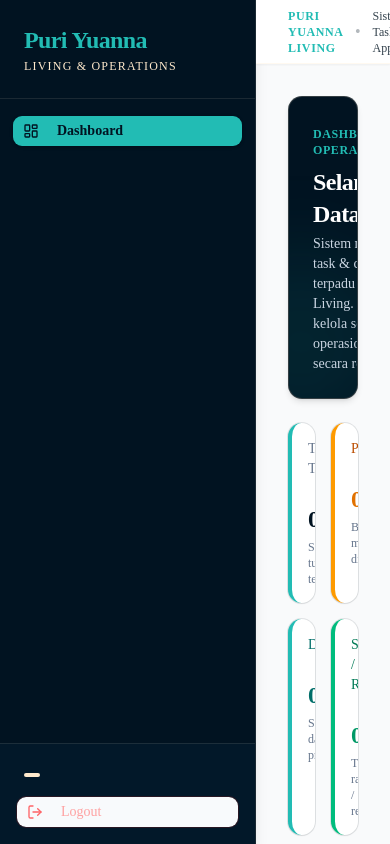
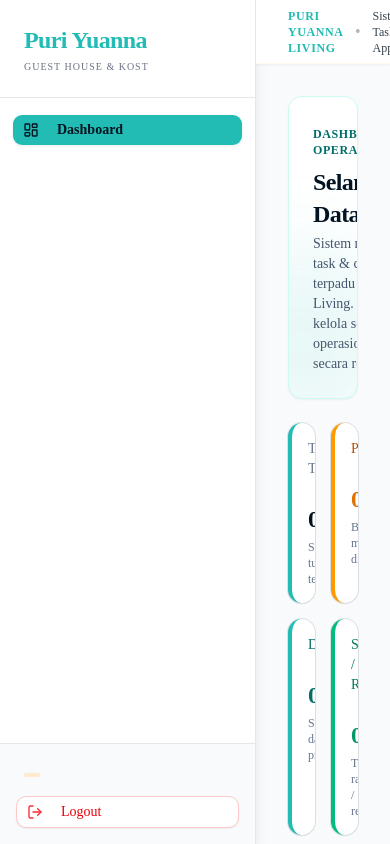
Before and after one commit to DFNexus/TaskManager_PuriYuanna-, a Next.js app in the folder frontend/: page /dashboard in a window 390 px wide. Built offline with nearby package versions, Linux system fonts and the light colour scheme; no server answers.

Commit message:
revisi warna

```diff
--- a/frontend/src/app/dashboard/approvals/page.tsx
+++ b/frontend/src/app/dashboard/approvals/page.tsx
@@ -372,7 +372,7 @@ export default function ApprovalsPage() {
                     <TableCell className="text-right">
                       <Button
                         size="sm"
-                        className="bg-[#22bcb4] hover:bg-[#1fa9a2] text-[#011321] font-bold shadow-xs"
+                        className="bg-[#ffeacd] hover:bg-[#ffe0b8] text-[#011321] font-bold shadow-xs"
                         onClick={() => handleOpenReview(report)}
                       >
                         <Eye className="mr-1.5 h-3.5 w-3.5" /> Review
--- a/frontend/src/app/dashboard/layout.tsx
+++ b/frontend/src/app/dashboard/layout.tsx
@@ -7,7 +7,7 @@ export default function DashboardLayout({
   children: React.ReactNode;
 }) {
   return (
-    <div className="flex h-screen overflow-hidden bg-gray-50 dark:bg-gray-950">
+    <div className="flex h-screen overflow-hidden bg-slate-50 dark:bg-[#011321]">
       <Sidebar />
       <div className="flex-1 flex flex-col overflow-hidden">
         <Header />
--- a/frontend/src/app/dashboard/page.tsx
+++ b/frontend/src/app/dashboard/page.tsx
@@ -76,34 +76,34 @@ export default function DashboardPage() {
   return (
     <div className="space-y-6">
       {/* Welcome banner */}
-      <div className="bg-[#011321] text-white p-6 rounded-xl shadow-md border border-[#ffeacd]/20 flex flex-col sm:flex-row justify-between items-start sm:items-center gap-4 relative overflow-hidden">
+      <div className="bg-white dark:bg-[#011321] text-[#011321] dark:text-white p-6 rounded-xl shadow-xs border border-teal-100 dark:border-[#ffeacd]/20 flex flex-col sm:flex-row justify-between items-start sm:items-center gap-4 relative overflow-hidden transition-colors">
         <div className="absolute -right-10 -bottom-10 w-48 h-48 bg-[#22bcb4]/10 rounded-full blur-2xl pointer-events-none" />
         <div className="relative z-10">
           <div className="inline-flex items-center gap-2 mb-2">
-            <span className="text-xs font-semibold uppercase tracking-wider text-[#22bcb4]">
+            <span className="text-xs font-semibold uppercase tracking-wider text-[#006e69] dark:text-[#22bcb4]">
               Dashboard Operasional
             </span>
-            <span className="px-2 py-0.5 text-[10px] font-bold rounded bg-[#ffeacd] text-[#011321]">
+            <span className="px-2 py-0.5 text-[10px] font-bold rounded bg-amber-100 text-amber-900 dark:bg-[#ffeacd] dark:text-[#011321]">
               {user?.role}
             </span>
           </div>
-          <h1 className="text-2xl font-bold tracking-tight text-white">
-            Selamat Datang, <span className="text-[#22bcb4]">{user?.name}</span>!
+          <h1 className="text-2xl font-bold tracking-tight text-[#011321] dark:text-white">
+            Selamat Datang, <span className="text-[#006e69] dark:text-[#22bcb4]">{user?.name}</span>!
           </h1>
-          <p className="text-slate-300 text-sm mt-1 max-w-xl">
+          <p className="text-slate-600 dark:text-slate-300 text-sm mt-1 max-w-xl">
             Sistem manajemen task & checklist terpadu Puri Yuanna Living. Pantau dan kelola seluruh alur operasional properti secara real-time.
           </p>
         </div>
         {(user?.role === 'Manager' || user?.role === 'Admin') && (
           <Link href="/dashboard/tasks" className="relative z-10 shrink-0">
-            <Button className="bg-[#22bcb4] hover:bg-[#1fa9a2] text-[#011321] font-bold shadow-sm flex items-center">
+            <Button className="bg-[#22bcb4] hover:bg-[#1fa9a2] text-[#011321] font-bold shadow-xs flex items-center">
               <Plus className="mr-2 h-4 w-4" /> Buat Task Baru
             </Button>
           </Link>
         )}
         {user?.role === 'Staff' && (
           <Link href="/dashboard/my-tasks" className="relative z-10 shrink-0">
-            <Button className="bg-[#22bcb4] hover:bg-[#1fa9a2] text-[#011321] font-bold shadow-sm flex items-center">
+            <Button className="bg-[#22bcb4] hover:bg-[#1fa9a2] text-[#011321] font-bold shadow-xs flex items-center">
               <ListTodo className="mr-2 h-4 w-4" /> Buka Tugas Saya
             </Button>
           </Link>
@@ -190,7 +190,7 @@ export default function DashboardPage() {
             <Card className="h-full hover:border-[#22bcb4] transition-all hover:shadow-md cursor-pointer border">
               <CardContent className="p-5 flex items-center justify-between">
                 <div className="flex items-center gap-3">
-                  <div className="p-2.5 rounded-lg bg-[#011321] text-[#22bcb4]">
+                  <div className="p-2.5 rounded-lg bg-teal-50 dark:bg-[#011321] text-[#006e69] dark:text-[#22bcb4]">
                     <CheckSquare className="h-5 w-5" />
                   </div>
                   <div>
@@ -209,7 +209,7 @@ export default function DashboardPage() {
             <Card className="h-full hover:border-[#22bcb4] transition-all hover:shadow-md cursor-pointer border">
               <CardContent className="p-5 flex items-center justify-between">
                 <div className="flex items-center gap-3">
-                  <div className="p-2.5 rounded-lg bg-[#011321] text-[#ffeacd]">
+                  <div className="p-2.5 rounded-lg bg-amber-50 dark:bg-[#011321] text-amber-700 dark:text-[#ffeacd]">
                     <Home className="h-5 w-5" />
                   </div>
                   <div>
@@ -228,7 +228,7 @@ export default function DashboardPage() {
             <Card className="h-full hover:border-[#22bcb4] transition-all hover:shadow-md cursor-pointer border">
               <CardContent className="p-5 flex items-center justify-between">
                 <div className="flex items-center gap-3">
-                  <div className="p-2.5 rounded-lg bg-[#011321] text-[#22bcb4]">
+                  <div className="p-2.5 rounded-lg bg-teal-50 dark:bg-[#011321] text-[#006e69] dark:text-[#22bcb4]">
                     <Users className="h-5 w-5" />
                   </div>
                   <div>
--- a/frontend/src/app/globals.css
+++ b/frontend/src/app/globals.css
@@ -67,13 +67,13 @@
   --input: #cbd5e1;
   --ring: #22bcb4;
   --radius: 0.625rem;
-  --sidebar: #011321;
-  --sidebar-foreground: #f8fafc;
+  --sidebar: #ffffff;
+  --sidebar-foreground: #011321;
   --sidebar-primary: #22bcb4;
   --sidebar-primary-foreground: #011321;
-  --sidebar-accent: #052640;
-  --sidebar-accent-foreground: #22bcb4;
-  --sidebar-border: rgba(255, 234, 205, 0.15);
+  --sidebar-accent: #f1f5f9;
+  --sidebar-accent-foreground: #011321;
+  --sidebar-border: #e2e8f0;
   --sidebar-ring: #22bcb4;
 }
 
--- a/frontend/src/components/layout/Sidebar.tsx
+++ b/frontend/src/components/layout/Sidebar.tsx
@@ -39,12 +39,12 @@ export default function Sidebar() {
   ];
 
   return (
-    <div className="flex flex-col w-64 h-full bg-[#011321] text-white border-r border-[#ffeacd]/10 shadow-lg">
-      <div className="p-6 border-b border-[#ffeacd]/10">
+    <div className="flex flex-col w-64 h-full bg-white dark:bg-[#011321] text-gray-800 dark:text-white border-r border-gray-200 dark:border-[#ffeacd]/10 shadow-lg transition-colors duration-200">
+      <div className="p-6 border-b border-gray-200 dark:border-[#ffeacd]/10">
         <h2 className="text-2xl font-bold tracking-tight text-[#22bcb4]">
           Puri Yuanna
-          <span className="block text-xs font-normal tracking-widest uppercase text-[#ffeacd] mt-0.5">
-            Living & Operations
+          <span className="block text-[10px] font-medium tracking-widest uppercase text-gray-500 dark:text-[#ffeacd]/80 mt-1">
+            Guest House & Kost
           </span>
         </h2>
       </div>
@@ -54,16 +54,16 @@ export default function Sidebar() {
             const isActive = pathname === item.href;
             const Icon = item.icon;
             return (
-              <Link key={item.name} href={item.href}>
+              <Link key={item.name} href={item.href} className="block">
                 <Button
                   variant="ghost"
                   className={`w-full justify-start transition-all ${
                     isActive
-                      ? 'bg-[#22bcb4] text-[#011321] font-bold shadow-sm hover:bg-[#22bcb4]/95 hover:text-[#011321]'
-                      : 'text-slate-300 hover:text-white hover:bg-[#052640]'
+                      ? 'bg-[#22bcb4] text-[#011321] dark:text-[#011321] font-bold shadow-xs hover:bg-[#1fa9a2] dark:hover:bg-[#1fa9a2] hover:text-[#011321] dark:hover:text-[#011321]'
+                      : 'text-gray-600 dark:text-slate-300 hover:text-gray-900 dark:hover:text-white hover:bg-gray-100 dark:hover:bg-[#052640]'
                   }`}
                 >
-                  <Icon className={`mr-3 h-5 w-5 ${isActive ? 'text-[#011321]' : 'text-[#22bcb4]'}`} />
+                  <Icon className={`mr-3 h-5 w-5 ${isActive ? 'text-[#011321] dark:text-[#011321]' : 'text-[#22bcb4]'}`} />
                   {item.name}
                 </Button>
               </Link>
@@ -71,19 +71,19 @@ export default function Sidebar() {
           })}
         </nav>
       </div>
-      <div className="p-4 border-t border-[#ffeacd]/10 bg-[#021829]">
+      <div className="p-4 border-t border-gray-200 dark:border-[#ffeacd]/10 bg-gray-50 dark:bg-[#021829] transition-colors duration-200">
         <div className="mb-3 px-2">
-          <p className="text-sm font-semibold text-white truncate">{user?.name}</p>
+          <p className="text-sm font-semibold text-gray-800 dark:text-white truncate">{user?.name}</p>
           <span className="inline-block mt-0.5 px-2 py-0.5 text-[10px] font-medium rounded bg-[#ffeacd] text-[#011321]">
             {user?.role}
           </span>
         </div>
         <Button
           variant="outline"
-          className="w-full justify-start text-red-300 hover:text-red-200 hover:bg-red-950/40 border-red-900/30"
+          className="w-full justify-start bg-white hover:bg-red-50 text-red-600 hover:text-red-700 border-red-200 shadow-xs dark:bg-red-950/20 dark:text-red-300 dark:border-red-900/40 dark:hover:bg-red-950/50 dark:hover:text-red-200 font-medium"
           onClick={handleLogout}
         >
-          <LogOut className="mr-3 h-5 w-5 text-red-400" />
+          <LogOut className="mr-3 h-5 w-5 text-red-500 dark:text-red-400" />
           Logout
         </Button>
       </div>
```
Also changed, not shown: frontend/src/app/login/page.tsx (+5 -5 lines).
